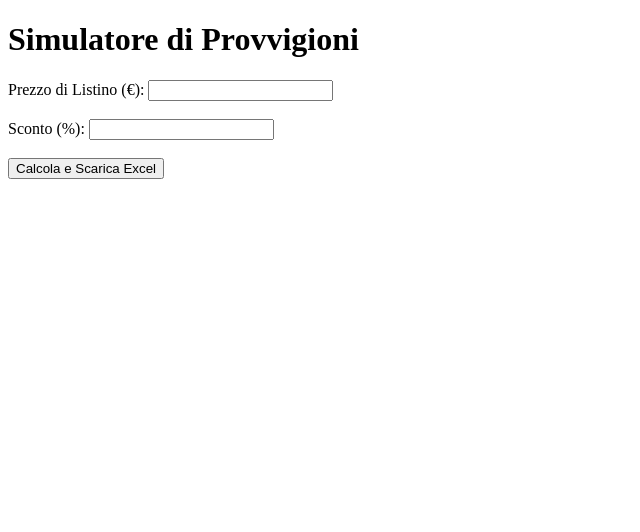
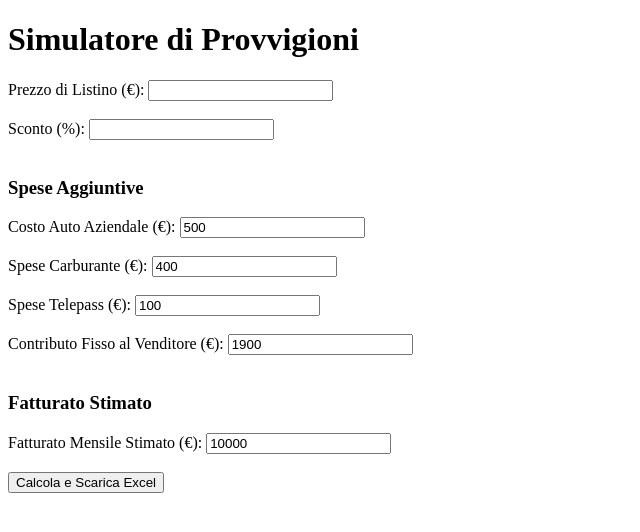
Before and after one commit to pezzaliapp/simulatore_provvigioni_flask, a Flask app: page / in a window 1280 px wide. Shown: the top 532 px of the page, without its empty margins (0-640 px from the left). Run offline with Flask 3, Linux system fonts and the light colour scheme.

Commit message:
Campo contributo fisso modificabile e calcoli aggiornati

```diff
--- a/app.py
+++ b/app.py
@@ -10,10 +10,18 @@ def index():
 
 @app.route('/calcola', methods=['POST'])
 def calcola():
+    # Dati inseriti dall'utente
     prezzo_listino = float(request.form['prezzo_listino'])
     sconto = float(request.form['sconto'])
+    costo_auto = float(request.form['costo_auto'])
+    costo_carburante = float(request.form['costo_carburante'])
+    costo_telepass = float(request.form['costo_telepass'])
+    contributo_fisso = float(request.form['contributo_fisso'])
+    fatturato_stimato = float(request.form['fatturato_stimato'])
+
     margine_lordo = 0.5  # Margine lordo standard
 
+    # Calcoli base
     prezzo_scontato = prezzo_listino * (1 - sconto / 100)
     margine_netto = prezzo_listino * margine_lordo - (prezzo_listino - prezzo_scontato)
 
@@ -28,9 +36,17 @@ def calcola():
         provvigione_percentuale = 0.03
 
     provvigione = prezzo_scontato * provvigione_percentuale
-    margine_azienda = margine_netto - provvigione
 
-    # Creazione DataFrame
+    # Calcolo delle spese totali
+    spese_totali = costo_auto + costo_carburante + costo_telepass + contributo_fisso
+
+    # Margine aziendale dopo spese e provvigioni
+    margine_azienda = margine_netto - provvigione - spese_totali
+
+    # Calcolo copertura costi rispetto al fatturato stimato
+    utile_netto = fatturato_stimato - (spese_totali + provvigione)
+
+    # Creazione DataFrame per Excel
     df = pd.DataFrame({
         'Prezzo Listino': [prezzo_listino],
         'Sconto (%)': [sconto],
@@ -38,7 +54,14 @@ def calcola():
         'Margine Netto': [margine_netto],
         'Provvigione (%)': [provvigione_percentuale * 100],
         'Provvigione (€)': [provvigione],
-        'Margine Azienda Netto': [margine_azienda]
+        'Spese Auto (€)': [costo_auto],
+        'Spese Carburante (€)': [costo_carburante],
+        'Spese Telepass (€)': [costo_telepass],
+        'Contributo Fisso (€)': [contributo_fisso],
+        'Spese Totali (€)': [spese_totali],
+        'Margine Azienda Netto': [margine_azienda],
+        'Fatturato Stimato (€)': [fatturato_stimato],
+        'Utile Netto (€)': [utile_netto]
     })
 
     # Salvataggio del file Excel in memoria
--- a/templates/index.html
+++ b/templates/index.html
@@ -13,6 +13,23 @@
         <label for="sconto">Sconto (%):</label>
         <input type="number" step="0.01" id="sconto" name="sconto" required><br><br>
 
+        <h3>Spese Aggiuntive</h3>
+        <label for="costo_auto">Costo Auto Aziendale (€):</label>
+        <input type="number" step="0.01" id="costo_auto" name="costo_auto" value="500"><br><br>
+
+        <label for="costo_carburante">Spese Carburante (€):</label>
+        <input type="number" step="0.01" id="costo_carburante" name="costo_carburante" value="400"><br><br>
+
+        <label for="costo_telepass">Spese Telepass (€):</label>
+        <input type="number" step="0.01" id="costo_telepass" name="costo_telepass" value="100"><br><br>
+
+        <label for="contributo_fisso">Contributo Fisso al Venditore (€):</label>
+        <input type="number" step="0.01" id="contributo_fisso" name="contributo_fisso" value="1900"><br><br>
+
+        <h3>Fatturato Stimato</h3>
+        <label for="fatturato_stimato">Fatturato Mensile Stimato (€):</label>
+        <input type="number" step="0.01" id="fatturato_stimato" name="fatturato_stimato" value="10000"><br><br>
+
         <button type="submit">Calcola e Scarica Excel</button>
     </form>
 </body>
```
